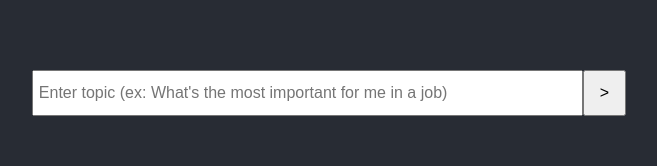
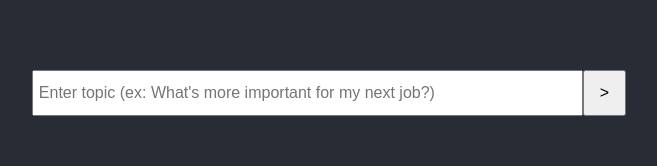
Before and after one commit to mariannefabre/pairwise-ranking-app, a React (Create React App) app: page / in a window 1280 px wide. Shown: the part 165-331 px from the top of the page, without its empty margins (311-968 px from the left). Built offline with nearby package versions, Linux system fonts and the light colour scheme.

Commit message:
Add ranking functionality

```diff
--- a/src/components/AddTopicTab.js
+++ b/src/components/AddTopicTab.js
@@ -17,7 +17,7 @@ const AddTopicTab = () => {
   return (
     <div className="tab">
       <input
-        placeholder="Enter topic (ex: What's the most important for me in a job)"
+        placeholder="Enter topic (ex: What's more important for my next job?)"
         ref={(node) => {
           input = node;
         }}
--- a/src/components/Ranking.js
+++ b/src/components/Ranking.js
@@ -20,7 +20,6 @@ const Ranking = () => {
   let rankedOptions = options;
   rankedOptions.sort((a, b) => b.score - a.score);
   let rank=0;
-
   const renderedRanking = rankedOptions.map((option) => {
     rank++;
     return (
```
